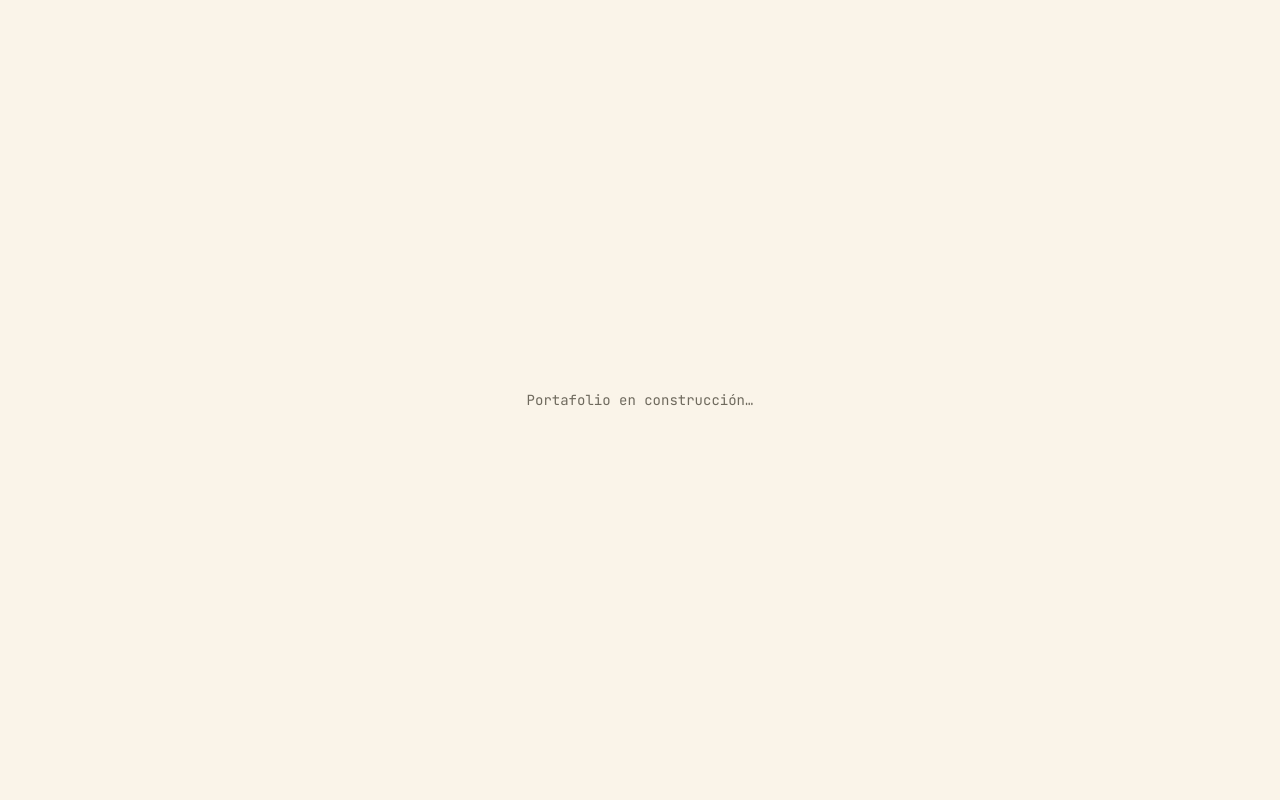
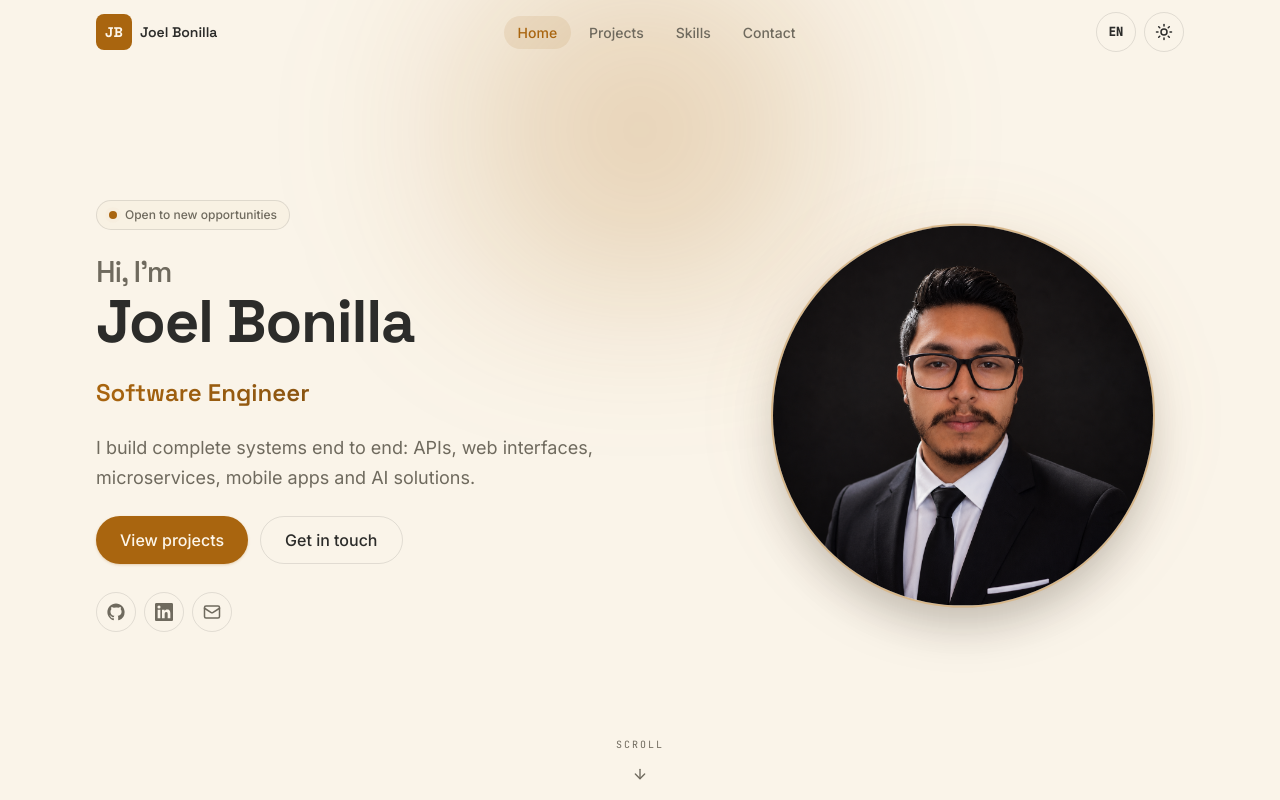
Before and after one commit to JoelBonillaG/Portfolio, a React (Vite) app: page / in a window 1280 px wide. Shown: the top 800 px of the page. Built offline with nearby package versions, Linux system fonts and the light colour scheme.

Commit message:
feat: add hero section with animated intro and portrait

```diff
--- a/src/App.jsx
+++ b/src/App.jsx
@@ -1,8 +1,20 @@
+import { ThemeProvider } from '@/theme/ThemeContext.jsx'
+import { LanguageProvider } from '@/i18n/LanguageContext.jsx'
+import { Navbar } from '@/components/layout/Navbar.jsx'
+import { Footer } from '@/components/layout/Footer.jsx'
+import { Hero } from '@/sections/Hero/Hero.jsx'
+
 function App() {
   return (
-    <main className="grid min-h-svh place-items-center bg-bg text-fg">
-      <p className="font-mono text-sm text-muted">Portafolio en construcción…</p>
-    </main>
+    <ThemeProvider>
+      <LanguageProvider>
+        <Navbar />
+        <main>
+          <Hero />
+        </main>
+        <Footer />
+      </LanguageProvider>
+    </ThemeProvider>
   )
 }
 
--- a/src/components/layout/Footer.jsx
+++ b/src/components/layout/Footer.jsx
@@ -1,15 +1,16 @@
-import { Github, Linkedin, Mail } from 'lucide-react'
+import { Mail } from 'lucide-react'
 import { NAV_ITEMS } from '@/data/nav.js'
 import { profile } from '@/data/profile.js'
 import { useTranslation } from '@/i18n/useTranslation.js'
+import { GithubIcon, LinkedinIcon } from '@/components/ui'
 
 export function Footer() {
   const { t } = useTranslation()
   const year = new Date().getFullYear()
 
   const socials = [
-    { href: profile.socials.github, icon: Github, label: 'GitHub' },
-    { href: profile.socials.linkedin, icon: Linkedin, label: 'LinkedIn' },
+    { href: profile.socials.github, icon: GithubIcon, label: 'GitHub' },
+    { href: profile.socials.linkedin, icon: LinkedinIcon, label: 'LinkedIn' },
     { href: `mailto:${profile.email}`, icon: Mail, label: 'Email' },
   ]
 
--- /dev/null
+++ b/src/components/ui/BrandIcons.jsx
@@ -0,0 +1,36 @@
+/**
+ * Brand glyphs (GitHub, LinkedIn) — lucide-react dropped brand icons, so we
+ * ship our own. Same `size`/`className` API as lucide icons; uses currentColor.
+ */
+
+export function GithubIcon({ size = 18, className, ...props }) {
+  return (
+    <svg
+      width={size}
+      height={size}
+      viewBox="0 0 24 24"
+      fill="currentColor"
+      aria-hidden="true"
+      className={className}
+      {...props}
+    >
+      <path d="M12 .5C5.73.5.5 5.73.5 12c0 5.08 3.29 9.39 7.86 10.91.58.11.79-.25.79-.56 0-.27-.01-1.16-.02-2.1-3.2.7-3.88-1.36-3.88-1.36-.52-1.33-1.28-1.69-1.28-1.69-1.05-.72.08-.7.08-.7 1.16.08 1.77 1.19 1.77 1.19 1.03 1.77 2.7 1.26 3.36.96.1-.75.4-1.26.73-1.55-2.55-.29-5.24-1.28-5.24-5.69 0-1.26.45-2.29 1.19-3.1-.12-.29-.52-1.46.11-3.05 0 0 .97-.31 3.18 1.18a11.1 11.1 0 0 1 2.9-.39c.98 0 1.97.13 2.9.39 2.2-1.49 3.17-1.18 3.17-1.18.63 1.59.23 2.76.12 3.05.74.81 1.18 1.84 1.18 3.1 0 4.42-2.69 5.39-5.25 5.68.41.36.78 1.06.78 2.14 0 1.55-.01 2.8-.01 3.18 0 .31.21.68.8.56A11.51 11.51 0 0 0 23.5 12C23.5 5.73 18.27.5 12 .5Z" />
+    </svg>
+  )
+}
+
+export function LinkedinIcon({ size = 18, className, ...props }) {
+  return (
+    <svg
+      width={size}
+      height={size}
+      viewBox="0 0 24 24"
+      fill="currentColor"
+      aria-hidden="true"
+      className={className}
+      {...props}
+    >
+      <path d="M20.45 20.45h-3.56v-5.57c0-1.33-.02-3.04-1.85-3.04-1.85 0-2.14 1.45-2.14 2.94v5.67H9.34V9h3.42v1.56h.05c.48-.9 1.64-1.85 3.37-1.85 3.6 0 4.27 2.37 4.27 5.46v6.28ZM5.34 7.43a2.07 2.07 0 1 1 0-4.14 2.07 2.07 0 0 1 0 4.14ZM7.12 20.45H3.55V9h3.57v11.45ZM22.22 0H1.77C.79 0 0 .77 0 1.73v20.54C0 23.23.79 24 1.77 24h20.45c.98 0 1.78-.77 1.78-1.73V1.73C24 .77 23.2 0 22.22 0Z" />
+    </svg>
+  )
+}
--- a/src/components/ui/index.js
+++ b/src/components/ui/index.js
@@ -1,4 +1,5 @@
 export { Badge } from './Badge.jsx'
+export { GithubIcon, LinkedinIcon } from './BrandIcons.jsx'
 export { Button } from './Button.jsx'
 export { LanguageToggle } from './LanguageToggle.jsx'
 export { Reveal } from './Reveal.jsx'
--- /dev/null
+++ b/src/sections/Hero/Hero.jsx
@@ -0,0 +1,149 @@
+import { motion } from 'framer-motion'
+import { ArrowDown, Mail } from 'lucide-react'
+import { profile } from '@/data/profile.js'
+import { useTranslation } from '@/i18n/useTranslation.js'
+import { Button, GithubIcon, LinkedinIcon } from '@/components/ui'
+import { HeroBackground } from './HeroBackground.jsx'
+import perfil from '@/assets/perfil.png'
+
+const container = {
+  hidden: {},
+  show: { transition: { staggerChildren: 0.12, delayChildren: 0.1 } },
+}
+const item = {
+  hidden: { opacity: 0, y: 22 },
+  show: { opacity: 1, y: 0, transition: { duration: 0.6, ease: [0.22, 1, 0.36, 1] } },
+}
+
+export function Hero() {
+  const { t } = useTranslation()
+
+  const socials = [
+    { href: profile.socials.github, icon: GithubIcon, label: 'GitHub' },
+    { href: profile.socials.linkedin, icon: LinkedinIcon, label: 'LinkedIn' },
+    { href: `mailto:${profile.email}`, icon: Mail, label: 'Email' },
+  ]
+
+  return (
+    <section
+      id="home"
+      className="relative flex min-h-svh items-center overflow-hidden pt-24 pb-16"
+    >
+      <HeroBackground />
+
+      <div className="mx-auto grid w-full max-w-6xl items-center gap-12 px-5 sm:px-8 md:grid-cols-[1.15fr_0.85fr]">
+        {/* Text */}
+        <motion.div
+          variants={container}
+          initial="hidden"
+          animate="show"
+          className="flex flex-col items-start gap-6"
+        >
+          <motion.span
+            variants={item}
+            className="inline-flex items-center gap-2 rounded-full border border-border bg-elevated/50 px-3 py-1.5 text-xs font-medium text-muted"
+          >
+            <span className="relative flex h-2 w-2">
+              <span className="absolute inline-flex h-full w-full animate-ping rounded-full bg-accent opacity-75" />
+              <span className="relative inline-flex h-2 w-2 rounded-full bg-accent" />
+            </span>
+            {t('hero.available')}
+          </motion.span>
+
+          <motion.h1
+            variants={item}
+            className="text-4xl font-bold leading-[1.05] sm:text-5xl lg:text-6xl"
+          >
+            <span className="block text-muted text-2xl font-medium sm:text-3xl">
+              {t('hero.greeting')}
+            </span>
+            {profile.shortName}
+          </motion.h1>
+
+          <motion.p
+            variants={item}
+            className="bg-gradient-to-r from-accent to-accent-soft bg-clip-text font-display text-xl font-semibold text-transparent sm:text-2xl"
+          >
+            {t('hero.role')}
+          </motion.p>
+
+          <motion.p
+            variants={item}
+            className="max-w-xl text-base leading-relaxed text-muted sm:text-lg"
+          >
+            {t('hero.tagline')}
+          </motion.p>
+
+          <motion.div variants={item} className="flex flex-wrap items-center gap-3">
+            <Button href="#projects" size="lg">
+              {t('hero.ctaProjects')}
+            </Button>
+            <Button href="#contact" variant="outline" size="lg">
+              {t('hero.ctaContact')}
+            </Button>
+          </motion.div>
+
+          <motion.div variants={item} className="flex items-center gap-2 pt-1">
+            {socials.map(({ href, icon: Icon, label }) => (
+              <a
+                key={label}
+                href={href}
+                target="_blank"
+                rel="noreferrer"
+                aria-label={label}
+                className="grid h-10 w-10 place-items-center rounded-full border border-border text-muted transition-colors hover:border-accent hover:text-accent"
+              >
+                <Icon size={18} />
+              </a>
+            ))}
+          </motion.div>
+        </motion.div>
+
+        {/* Portrait */}
+        <motion.div
+          initial={{ opacity: 0, scale: 0.9 }}
+          animate={{ opacity: 1, scale: 1 }}
+          transition={{ duration: 0.7, delay: 0.2, ease: [0.22, 1, 0.36, 1] }}
+          className="relative mx-auto w-full max-w-xs md:max-w-sm"
+        >
+          <div
+            className="absolute -inset-4 rounded-full blur-2xl"
+            style={{
+              background:
+                'radial-gradient(circle, color-mix(in srgb, var(--color-accent) 35%, transparent), transparent 70%)',
+            }}
+          />
+          <motion.div
+            animate={{ y: [0, -12, 0] }}
+            transition={{ duration: 6, repeat: Infinity, ease: 'easeInOut' }}
+            className="relative aspect-square overflow-hidden rounded-full border-2 border-accent/40 bg-elevated shadow-2xl"
+          >
+            <img
+              src={perfil}
+              alt={profile.name}
+              className="h-full w-full object-cover"
+              loading="eager"
+            />
+          </motion.div>
+        </motion.div>
+      </div>
+
+      {/* Scroll cue */}
+      <a
+        href="#projects"
+        aria-label={t('hero.scroll')}
+        className="absolute bottom-6 left-1/2 hidden -translate-x-1/2 flex-col items-center gap-2 text-muted transition-colors hover:text-accent sm:flex"
+      >
+        <span className="font-mono text-[10px] uppercase tracking-[0.2em]">
+          {t('hero.scroll')}
+        </span>
+        <motion.span
+          animate={{ y: [0, 6, 0] }}
+          transition={{ duration: 1.6, repeat: Infinity, ease: 'easeInOut' }}
+        >
+          <ArrowDown size={16} />
+        </motion.span>
+      </a>
+    </section>
+  )
+}
--- /dev/null
+++ b/src/sections/Hero/HeroBackground.jsx
@@ -0,0 +1,31 @@
+/**
+ * Decorative hero backdrop: a faint dotted grid that fades out toward the
+ * edges, plus a warm amber glow. Purely presentational, hidden from a11y.
+ */
+export function HeroBackground() {
+  return (
+    <div aria-hidden className="pointer-events-none absolute inset-0 -z-10 overflow-hidden">
+      {/* Dotted grid with radial fade mask */}
+      <div
+        className="absolute inset-0 opacity-[0.4] dark:opacity-[0.25]"
+        style={{
+          backgroundImage:
+            'radial-gradient(circle at center, var(--color-muted) 1px, transparent 1px)',
+          backgroundSize: '28px 28px',
+          maskImage:
+            'radial-gradient(ellipse 60% 50% at 50% 40%, black 30%, transparent 75%)',
+          WebkitMaskImage:
+            'radial-gradient(ellipse 60% 50% at 50% 40%, black 30%, transparent 75%)',
+        }}
+      />
+      {/* Amber glow */}
+      <div
+        className="absolute left-1/2 top-[-10%] h-[420px] w-[680px] max-w-[90vw] -translate-x-1/2 rounded-full blur-3xl"
+        style={{
+          background:
+            'radial-gradient(circle, color-mix(in srgb, var(--color-accent) 28%, transparent), transparent 70%)',
+        }}
+      />
+    </div>
+  )
+}
```
